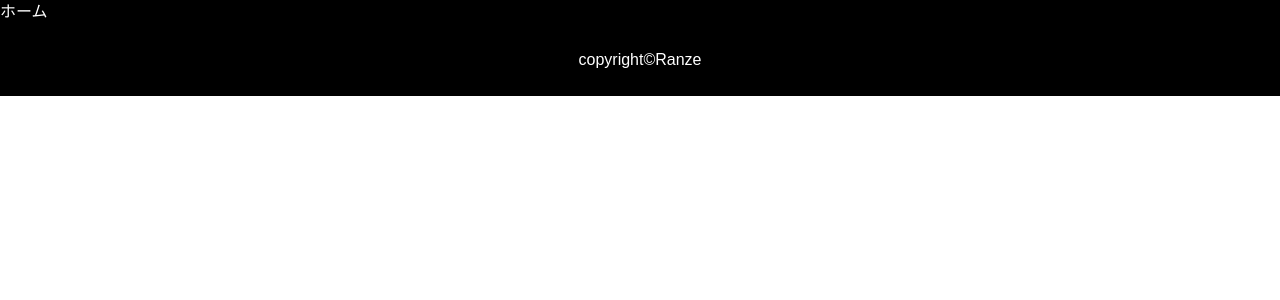
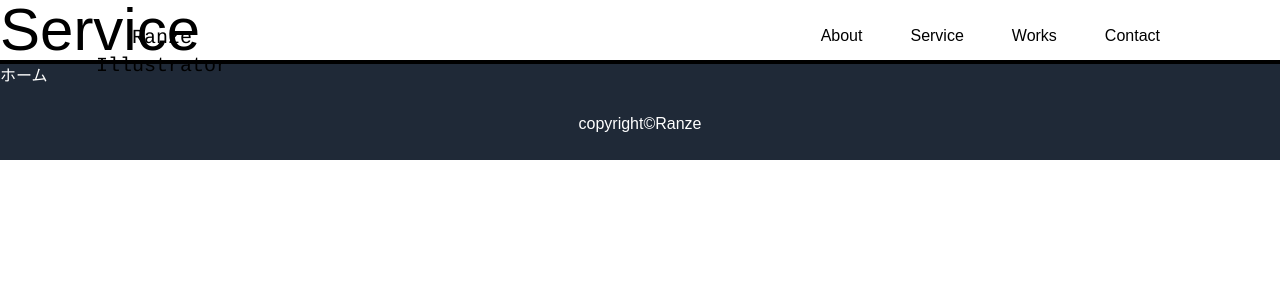
Before and after one commit to mayone-du/ranze-hp, a Next.js app: page /service in a window 1280 px wide. Shown: the top 300 px of the page. Built offline with nearby package versions, Linux system fonts and the light colour scheme.

Commit message:
add PageTitle components

```diff
--- a/src/components/shared/Footer.tsx
+++ b/src/components/shared/Footer.tsx
@@ -3,7 +3,7 @@ import Link from "next/link";
 const Footer: React.FC = () => {
   return (
     <>
-      <footer className="bg-black">
+      <footer className="bg-gray-800">
         <ul>
           <li>
             <Link href="/">
--- /dev/null
+++ b/src/components/shared/PageTitle.tsx
@@ -0,0 +1,9 @@
+const PageTitle: React.FC<{ title: string }> = (props) => {
+  return (
+    <>
+      <h2 className="text-6xl border-b-4 border-black">{props.title}</h2>
+    </>
+  );
+};
+
+export { PageTitle };
--- a/src/pages/about.tsx
+++ b/src/pages/about.tsx
@@ -1,5 +1,6 @@
 import Head from "next/head";
 import { Header } from "../components/shared/Header";
+import { PageTitle } from "../components/shared/PageTitle";
 import { Wrapper } from "../components/shared/Wrapper";
 import { Footer } from "../components/shared/Footer";
 
@@ -14,9 +15,9 @@ const About: React.FC = () => {
       </Head>
       <Wrapper>
       <Header />
-        <div>
+        <div className="h-screen">
           <section>
-
+            <PageTitle title="About" />
           </section>
         </div>
         <Footer />
--- a/src/pages/contact.tsx
+++ b/src/pages/contact.tsx
@@ -1,5 +1,6 @@
 import Head from "next/head";
 import { Header } from "../components/shared/Header";
+import { PageTitle } from "../components/shared/PageTitle";
 import { Wrapper } from "../components/shared/Wrapper";
 import { Footer } from "../components/shared/Footer";
 import { Form } from "../components/Form";
@@ -17,7 +18,7 @@ const Contact: React.FC = () => {
       <Header />
         <div>
           <section>
-            <h2>Contact</h2>
+            <PageTitle title="Contact" />
             <h3 className="py-40">まずはお気軽にご相談ください！ご連絡を頂いた後、チャットサービスを利用して詳細についてお話致します！</h3>
             <Form />
           </section>
--- a/src/pages/index.tsx
+++ b/src/pages/index.tsx
@@ -17,14 +17,14 @@ const Home: React.FC = () => {
         />
         <title>{siteTitle}</title>
       </Head>
+      <Wrapper>
       <Header />
-      <Wrapper>
         <div
-          className="mx-auto px-24"
+          className="mx-auto md:px-24"
           style={{ backgroundImage: "url(./images/bg.jpg)" }}
         >
           <section className="h-screen">
-            <h2 className="text-6xl transform translate-y-96 text-center">イラスト・LINEスタンプ制作</h2>
+            <h2 className="md:text-6xl text-2xl transform translate-y-96 text-center">イラスト・LINEスタンプ制作</h2>
           </section>
         </div>
         <Footer />
--- a/src/pages/service.tsx
+++ b/src/pages/service.tsx
@@ -1,5 +1,6 @@
 import Head from "next/head";
 import { Header } from "../components/shared/Header";
+import { PageTitle } from "../components/shared/PageTitle";
 import { Wrapper } from "../components/shared/Wrapper";
 import { Footer } from "../components/shared/Footer";
 
@@ -10,10 +11,12 @@ const Service: React.FC = () => {
       <title>Ranze official site | service</title>
       <meta name="description" content="meta description" />
     </Head>
+    <Wrapper>
     <Header />
-    <Wrapper>
       <div>
-        <section></section>
+        <section>
+          <PageTitle title="Service" />
+        </section>
       </div>
       <Footer />
     </Wrapper>
--- a/src/pages/works.tsx
+++ b/src/pages/works.tsx
@@ -1,5 +1,6 @@
 import Head from "next/head";
 import { Header } from "../components/shared/Header";
+import { PageTitle } from "../components/shared/PageTitle";
 import { Wrapper } from "../components/shared/Wrapper";
 import { Footer } from "../components/shared/Footer";
 
@@ -10,10 +11,10 @@ const Works: React.FC = () => {
         <title>Ranze official site | works</title>
       </Head>
       <Wrapper>
-      <Header/>
+        <Header />
         <div>
           <section>
-            <h2>Works</h2>
+            <PageTitle title="Works" />
           </section>
         </div>
         <Footer />
```
